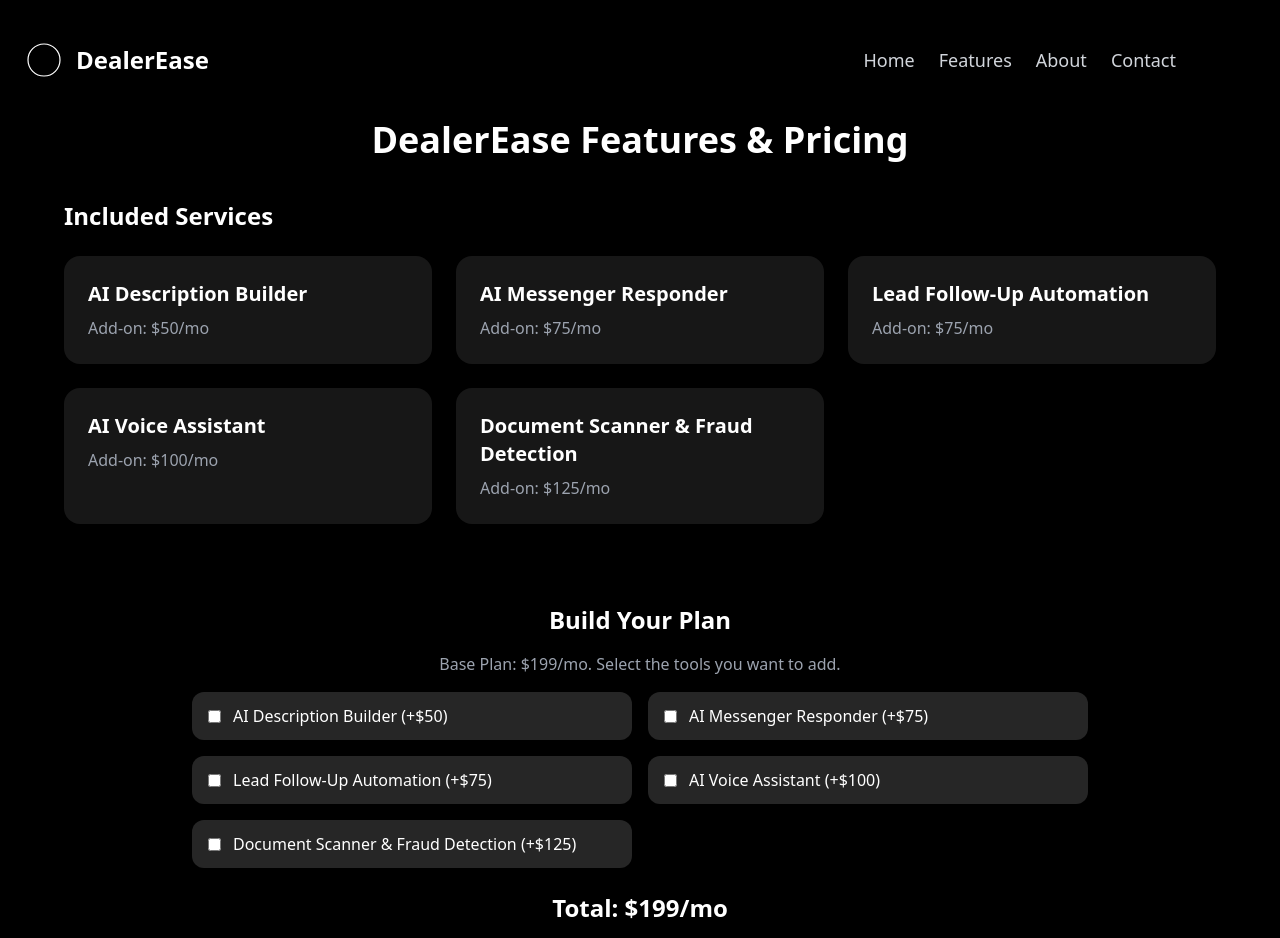
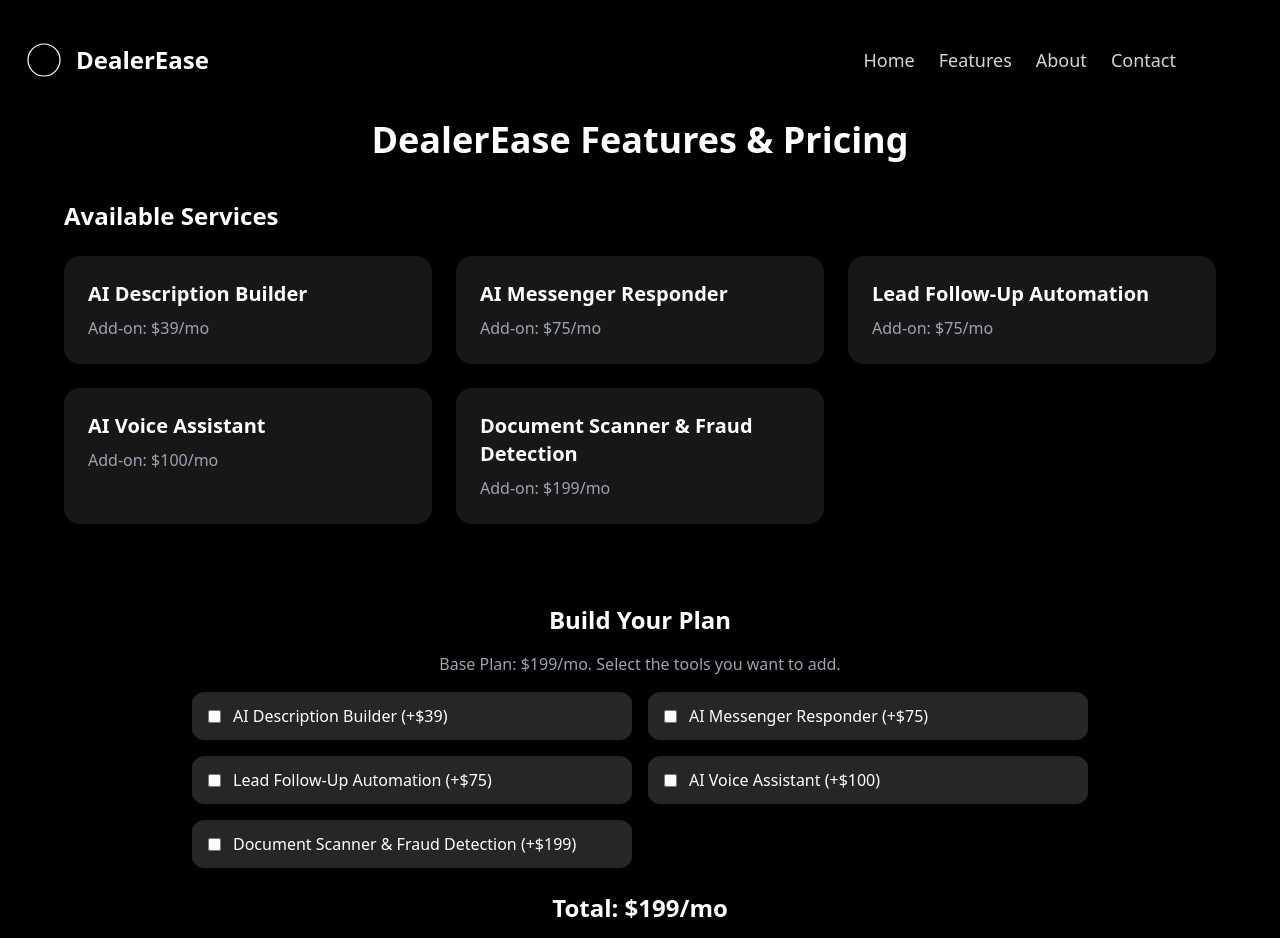
Before and after one commit to DealerEase/dealerease-2-just-code, a Next.js app: page /features in a window 1280 px wide. Shown: the top 938 px of the page. Built offline with nearby package versions, Linux system fonts and the light colour scheme.

Commit message:
Update features.js

```diff
--- a/pages/features.js
+++ b/pages/features.js
@@ -7,11 +7,11 @@ export default function FeaturesPage() {
   const [total, setTotal] = useState(199);
 
   const features = [
-    { name: "AI Description Builder", price: 50 },
+    { name: "AI Description Builder", price: 39 },
     { name: "AI Messenger Responder", price: 75 },
     { name: "Lead Follow-Up Automation", price: 75 },
     { name: "AI Voice Assistant", price: 100 },
-    { name: "Document Scanner & Fraud Detection", price: 125 }
+    { name: "Document Scanner & Fraud Detection", price: 199 }
   ];
 
   const toggleFeature = (name, price) => {
@@ -34,7 +34,7 @@ export default function FeaturesPage() {
         <h1 className="text-4xl font-bold text-white mb-10">DealerEase Features & Pricing</h1>
 
         <section className="w-full max-w-6xl mb-20">
-          <h2 className="text-2xl font-bold text-white mb-6">Included Services</h2>
+          <h2 className="text-2xl font-bold text-white mb-6">Available Services</h2>
           <div className="grid grid-cols-1 md:grid-cols-2 lg:grid-cols-3 gap-6">
             {features.map((feature, idx) => (
               <div key={idx} className="bg-neutral-900 p-6 rounded-2xl">
```
